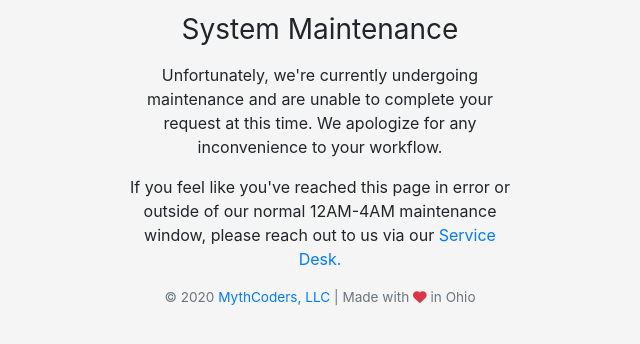
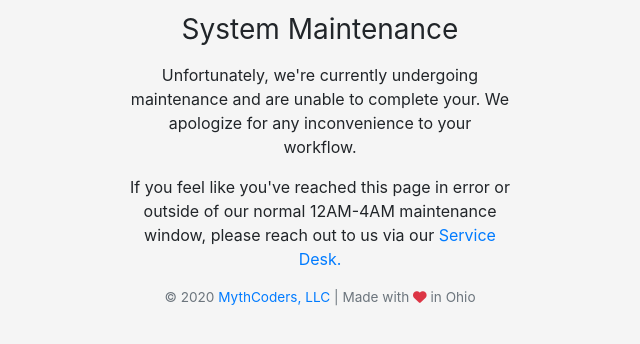
Before and after one commit to mythcoders/maintenance, a plain HTML site: page content/index.html in a window 1280 px wide. Shown: the part 290-634 px from the top of the page, without its empty margins (320-960 px from the left). Drawn offline with nearby package versions, Linux system fonts and the light colour scheme.

Commit message:
Update content/index.html

```diff
--- a/content/index.html
+++ b/content/index.html
@@ -40,8 +40,7 @@
     <h1 class="h3 mb-3 font-weight-normal">System Maintenance</h1>
     <p>
       Unfortunately, we're currently undergoing maintenance and are unable to
-      complete your request at this time. We apologize for any inconvenience
-      to your workflow.
+      complete your. We apologize for any inconvenience to your workflow.
     </p>
     <p>
       If you feel like you've reached this page in error or outside of our
```
